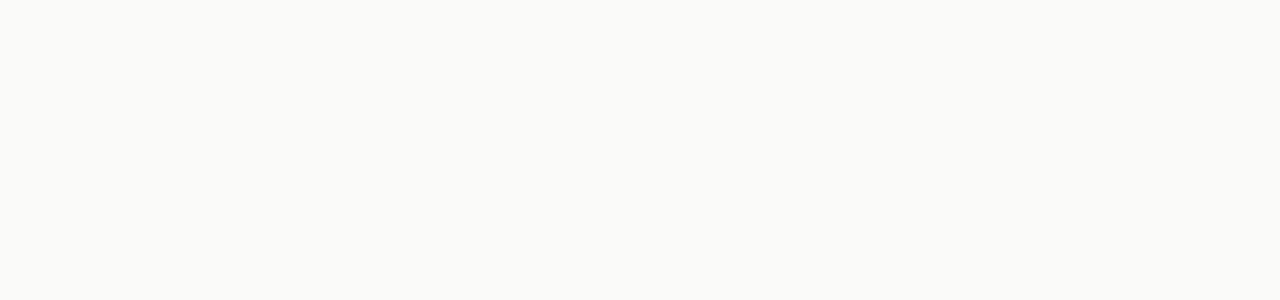
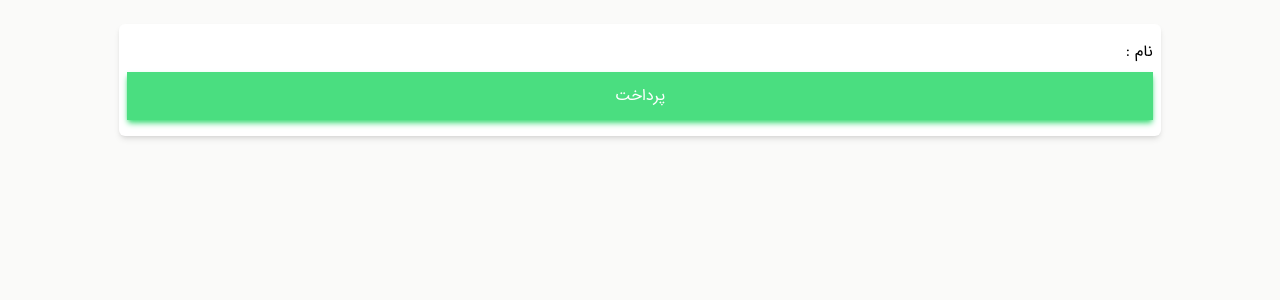
Before and after one commit to amirweb2022/digitize, a React (Create React App) app: page /auth/checkout in a window 1280 px wide. Before the commit this address had no page. Shown: the top 300 px of the page. Built offline with nearby package versions, Linux system fonts and the light colour scheme.

Commit message:
end project

```diff
--- /dev/null
+++ b/src/Pages/Checkout.jsx
@@ -0,0 +1,46 @@
+import { useAuth } from "../context/Auth/AuthProvider"
+import { useCart } from "../context/Cart/CartProvider";
+import { Link, useNavigate } from "react-router-dom";
+import toast from "react-hot-toast";
+const Checkout = () => {
+  const userInfo = useAuth();
+  const { cart } = useCart();
+  const navigate = useNavigate();
+  const clickHandler = () => {
+    window.location.reload();
+    navigate("/");
+    toast.success('پرداخت با موفقیت انجام شد')
+  };
+
+  if (!cart.length) {
+    navigate("/");
+  }
+  return (
+    <div className="w-full py-3 mt-3 px-2 max-w-6xl mx-auto md:h-screen">
+      <div className="md:w-4/5 lg:w-11/12 md:mx-auto flex flex-col justify-center items-center bg-white shadow-md py-4 rounded-md">
+        <div className="w-full flex justify-between items-center px-2">
+          <span>نام :</span>
+          <span>{userInfo.name}</span>
+        </div>
+        {cart.map((c) => {
+          return (
+            <div className="w-full flex justify-between items-center px-2 mt-2">
+              <span>نام محصول :</span>
+              <span>{c.persionName}</span>
+            </div>
+          );
+        })}
+        <div className="w-full flex justify-between items-center px-2 mt-2">
+          <button
+            className="w-full text-white bg-green-400 py-3 shadow-md shadow-green-400"
+            onClick={clickHandler}
+          >
+            <Link to="/">پرداخت</Link>
+          </button>
+        </div>
+      </div>
+    </div>
+  );
+};
+
+export default Checkout;
--- a/src/components/Navigation/Navigation.jsx
+++ b/src/components/Navigation/Navigation.jsx
@@ -118,7 +118,7 @@
             <li>
               {userData ? (
                 <Box sx={{ flexGrow: 0 }}>
-                  <Tooltip title="Open settings">
+                  <Tooltip title="پنل کاربر">
                     <IconButton onClick={handleOpenUserMenu} sx={{ p: 0 }}>
                       <Avatar alt="Remy Sharp" src={userLogo} />
                     </IconButton>
@@ -224,7 +224,7 @@
               <li>
                 {userData ? (
                   <Box sx={{ flexGrow: 0 }}>
-                    <Tooltip title="Open settings">
+                    <Tooltip title="پنل کاربر">
                       <IconButton onClick={handleOpenUserMenu} sx={{ p: 0 }}>
                         <Avatar alt="Remy Sharp" src={userLogo} />
                       </IconButton>
--- a/src/routers/Routers.js
+++ b/src/routers/Routers.js
@@ -4,6 +4,7 @@
 import Home from "../Pages/Home";
 import SingleProduct from "../Pages/SingleProduct";
 import Auth from "../Pages/AuthPage";
+import Checkout from "../Pages/Checkout";
 const Routers = () => {
     return (
         <Routes>
@@ -12,6 +13,7 @@
             <Route path="/" element={<Home />} />
             <Route path="/category" element={<Category />} />
             <Route path="/auth" element={<Auth />} />
+            <Route path="/auth/checkout" element={<Checkout />} />
         </Routes>
     );
 }
```
